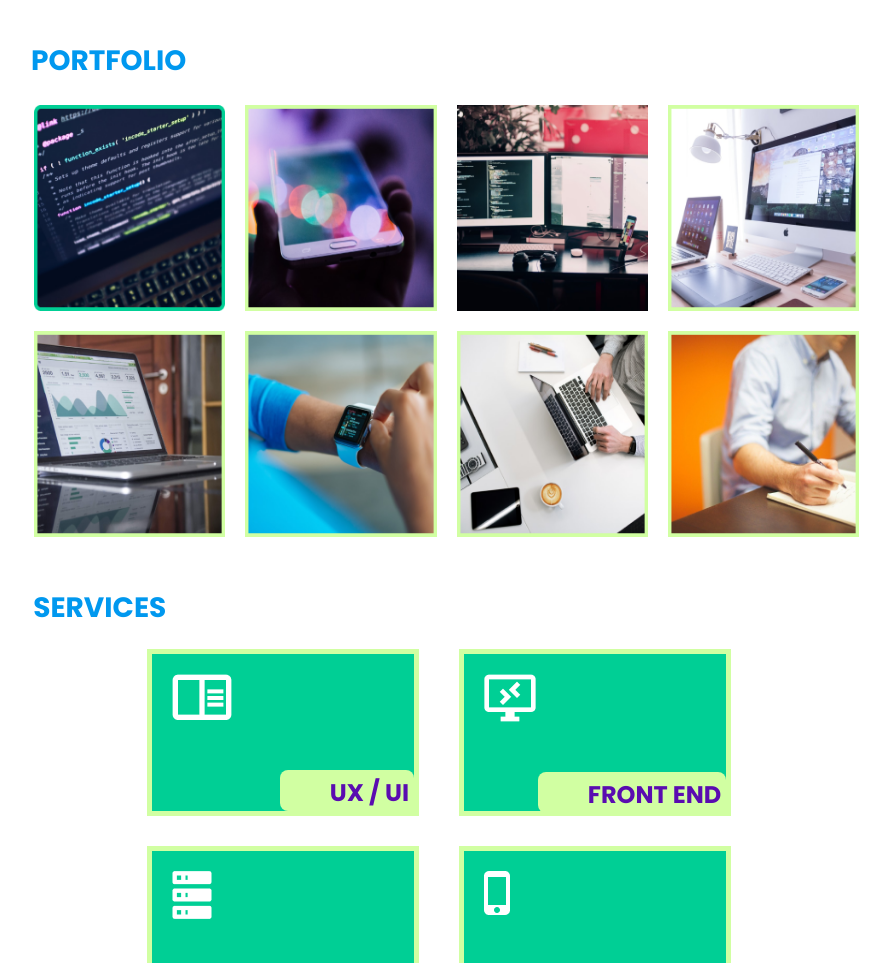
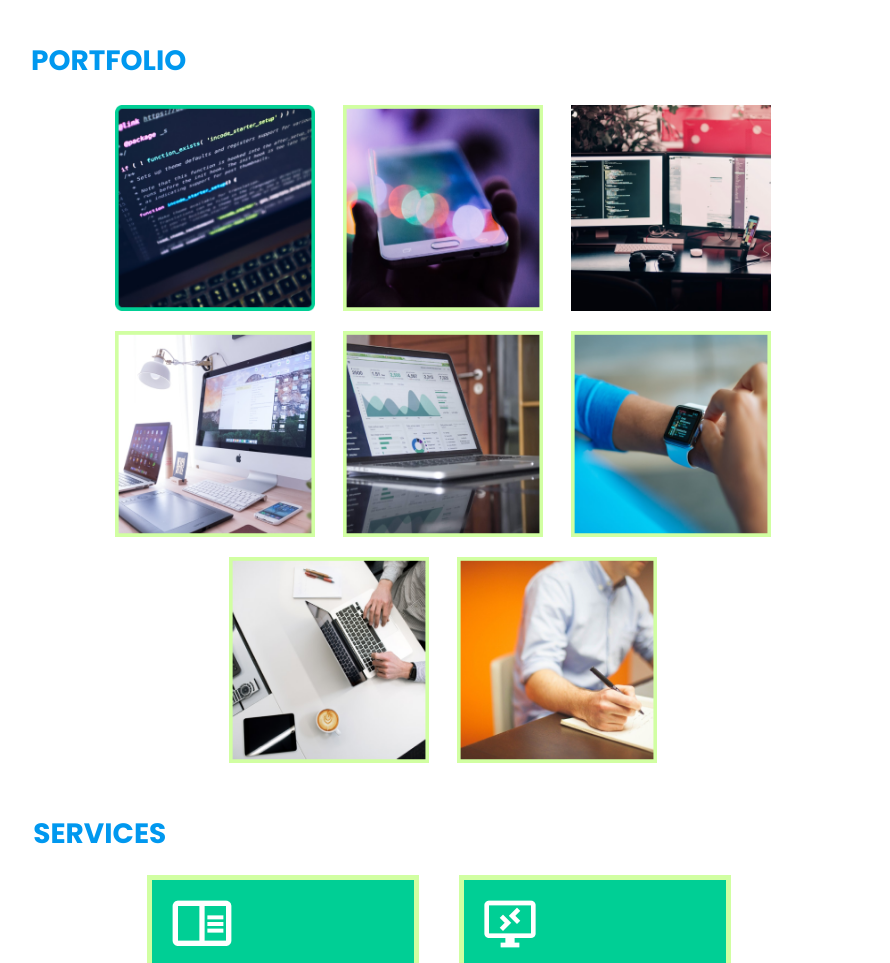
Before and after one commit to jorgelga2707/Challenge-four-Figma, a plain HTML site: page index.html in a window 1280 px wide. Shown: the part 684-1647 px from the top of the page, without its empty margins (181-1071 px from the left). Drawn offline with Linux system fonts and the light colour scheme; a web font is replaced by a local one.

Commit message:
Se corrigio el margin rigth en la seccion 2

```diff
--- a/CSS/styles.css
+++ b/CSS/styles.css
@@ -304,9 +304,9 @@ body{
     justify-content: center;
 }
 .sect2__div--1, .sect2__div--2, .sect2__div--3, .sect2__div--4, .sect2__div--5, .sect2__div--6, .sect2__div--7, .sect2__div--8{
-    width: 191.31px;
+    width: 200px;
     height: 206px;
-    margin-right: 2rem;
+    margin-right: 2.8rem;
     margin-bottom: 2rem;
     position: relative;
     display: flex;
```
